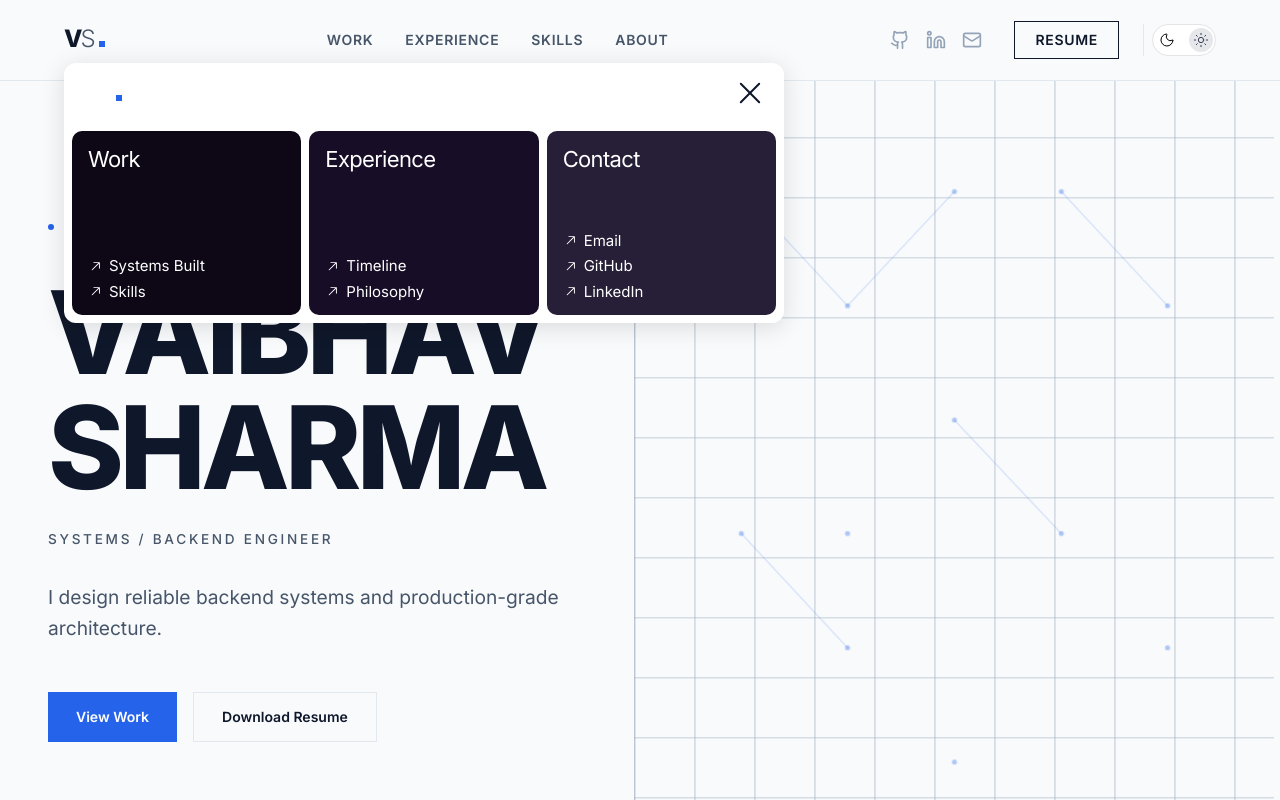
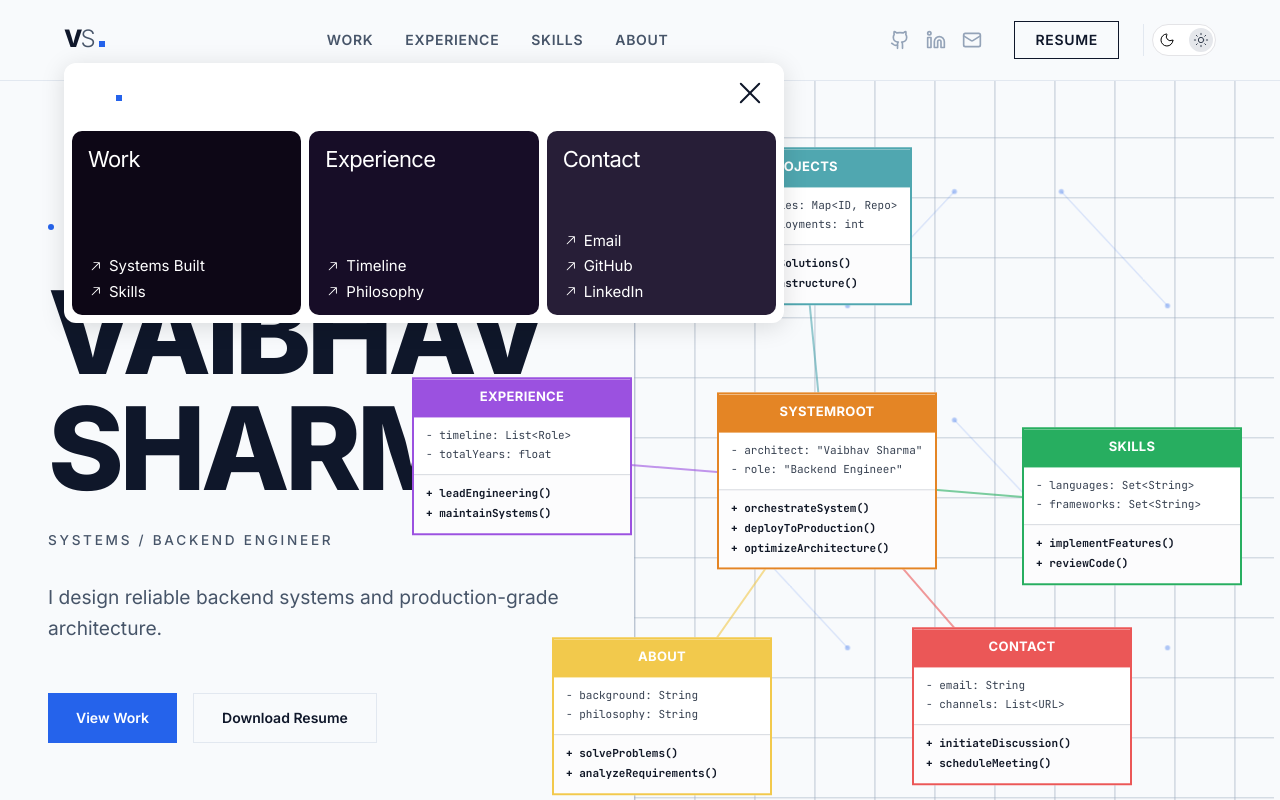
Before and after one commit to sharmavaibhav31/sharmavaibhav31, a React (Vite) app: page / in a window 1280 px wide. Both pictures are taken after a click on the button "V S". Shown: the top 800 px of the page. Built offline with nearby package versions, Linux system fonts and the light colour scheme.

Commit message:
Modified UI

```diff
--- a/src/components/sections/ArchitectureSection.tsx
+++ b/src/components/sections/ArchitectureSection.tsx
@@ -129,53 +129,19 @@ const ARCHITECTURE_NODES: ArchitectureNode[] = [
     }
 ];
 
-export const ArchitectureSection: React.FC = () => {
+export const ArchitectureDiagram: React.FC = () => {
     const [hoveredNode, setHoveredNode] = useState<ArchitectureNode | null>(null);
-
-    // Optimized grid style using linear gradients (no SVG DOM nodes)
-    const gridStyle = React.useMemo(() => ({
-        backgroundImage: `
-            linear-gradient(to right, rgba(45, 108, 223, 0.15) 1px, transparent 1px),
-            linear-gradient(to bottom, rgba(45, 108, 223, 0.15) 1px, transparent 1px),
-            linear-gradient(to right, rgba(45, 108, 223, 0.25) 1px, transparent 1px),
-            linear-gradient(to bottom, rgba(45, 108, 223, 0.25) 1px, transparent 1px)
-        `,
-        backgroundSize: '40px 40px, 40px 40px, 200px 200px, 200px 200px'
-    }), []);
 
     const centerNode = ARCHITECTURE_NODES.find(n => n.id === 'center')!;
     const peripheralNodes = ARCHITECTURE_NODES.filter(n => n.id !== 'center');
 
     return (
-        <section
-            id="architecture"
-            className="relative w-full min-h-[900px] flex items-center justify-center py-24 overflow-hidden border-b border-border bg-[#F8FAFC]"
-            aria-label="Architecture Overview"
-        >
-            {/* Blueprint gradient background CSS */}
-            <motion.div
-                className="absolute inset-0 z-0 pointer-events-none"
-                style={gridStyle}
-                initial={{ opacity: 0 }}
-                whileInView={{ opacity: 1 }}
-                viewport={{ once: true, amount: 0.2 }}
-                transition={{ duration: 0.15 }}
-            />
-
-            {/* Main Interactive Diagram Container */}
-            <div className="relative z-10 flex flex-col w-full max-w-7xl mx-auto items-center justify-center -mt-10">
-
-                {/* Top Left Label - Closer to Diagram */}
-                <div className="w-[850px] max-w-full px-8 lg:px-0 mb-8 z-10">
-                    <div className="font-mono text-[11px] lg:text-xs font-semibold tracking-[0.2em] text-[#2D6CDF]">
-                        ARCHITECTURE OVERVIEW
-                    </div>
-                </div>
+        <div className="relative z-10 flex flex-col w-full items-end justify-center pointer-events-auto">
 
             {/* Diagram */}
             <motion.div
-                    className="relative w-[850px] h-[650px] max-w-full transform scale-75 sm:scale-90 lg:scale-100 origin-center will-change-transform"
-                    animate={{ x: hoveredNode ? -100 : 0 }}
+                className="relative w-[850px] h-[650px] transform scale-50 sm:scale-75 lg:scale-[0.6] xl:scale-[0.75] origin-right will-change-transform"
+                animate={{ x: hoveredNode ? -100 : 20 }}
                 transition={{ duration: 0.25, ease: [0.25, 0.1, 0.25, 1] }}
             >
                 {/* SVG Lines - rendered as a single SVG element */}
@@ -192,7 +158,7 @@ export const ArchitectureSection: React.FC = () => {
                                 x2={node.cx}
                                 y2={node.cy}
                                 stroke={node.color}
-                                    strokeWidth={isHovered ? 2 : 1.5}
+                                strokeWidth={isHovered ? 3 : 2}
                                 style={{
                                     filter: isHovered ? `drop-shadow(0 0 6px ${node.color})` : 'none',
                                 }}
@@ -212,12 +178,7 @@ export const ArchitectureSection: React.FC = () => {
                     const isHovered = hoveredNode?.id === node.id;
                     const isDimmed = hoveredNode && !isHovered;
 
-                        // Strict 600ms bound sequence:
-                        // Background (0ms - 150ms)
-                        // Center node (100ms - 300ms)
-                        // Lines (150ms - 400ms)
-                        // Peripheral Nodes (250ms -> 250+60n)
-                        const nodeDelay = isCenter ? 0.1 : 0.25 + (i - 1) * 0.06;
+                    const nodeDelay = isCenter ? 0.3 : 0.45 + (i - 1) * 0.08;
 
                     return (
                         <motion.div
@@ -235,7 +196,7 @@ export const ArchitectureSection: React.FC = () => {
                             }}
                             animate={{
                                 opacity: isDimmed ? 0.3 : 1,
-                                    scale: isHovered && !isCenter ? 1.03 : 1
+                                scale: isHovered && !isCenter ? 1.05 : 1
                             }}
                             initial={{ opacity: 0, scale: isCenter ? 0.95 : 0.9 }}
                             whileInView={{ opacity: 1, scale: 1 }}
@@ -288,7 +249,7 @@ export const ArchitectureSection: React.FC = () => {
                         animate={{ opacity: 1, x: 0 }}
                         exit={{ opacity: 0, x: 20, transition: { duration: 0.15 } }}
                         transition={{ duration: 0.2, ease: 'easeOut' }}
-                            className="absolute right-[-20px] lg:right-4 w-[280px] md:w-[320px] p-6 border-[2px] bg-white/95 backdrop-blur-md z-20 pointer-events-none shadow-card-hover will-change-transform"
+                        className="absolute right-0 w-[240px] md:w-[280px] p-6 border-[2px] bg-white/95 backdrop-blur-md z-20 pointer-events-none shadow-card-hover will-change-transform"
                         style={{
                             borderColor: hoveredNode.color,
                         }}
@@ -311,6 +272,5 @@ export const ArchitectureSection: React.FC = () => {
             </AnimatePresence>
 
         </div>
-        </section>
     );
 };
--- a/src/components/sections/HeroSection.tsx
+++ b/src/components/sections/HeroSection.tsx
@@ -1,6 +1,7 @@
-import React from 'react';
 import { useIntersectionObserver } from '../../hooks/useScrollReveal';
 import { useParallax } from '../../hooks/useParallax';
+import { useTheme } from '../../context/ThemeContext';
+import { ArchitectureDiagram } from './ArchitectureSection';
 
 const DOT_POSITIONS = [
     { cx: 16.7, cy: 14.3 }, { cx: 33.3, cy: 28.6 }, { cx: 50.0, cy: 42.9 },
@@ -11,6 +12,7 @@ const DOT_POSITIONS = [
 
 export const HeroSection: React.FC = () => {
     useIntersectionObserver();
+    const { isDark } = useTheme();
 
     // SVG grid drifts slower than the page — classic parallax depth
     const gridOffset = useParallax(0.25);
@@ -56,13 +58,14 @@ export const HeroSection: React.FC = () => {
 
             {/* Content — gentle upward drift on scroll */}
             <div
-                className="relative z-10 w-full max-w-screen-2xl mx-auto px-8 lg:px-12 py-32 lg:py-0"
+                className="relative z-20 w-full max-w-screen-2xl mx-auto px-8 lg:px-12 py-32 lg:py-0 flex flex-col lg:flex-row items-center justify-between pointer-events-none"
                 style={{
                     transform: `translateY(${-textOffset}px)`,
                     willChange: 'transform',
                 }}
             >
-                <div className="max-w-3xl">
+                {/* Left Side: Hero Text */}
+                <div className="max-w-3xl lg:w-1/2 relative pointer-events-auto">
                     {/* Status label */}
                     <div className="reveal flex items-center gap-2.5 mb-10">
                         <span className="inline-block w-1.5 h-1.5 rounded-full bg-accent dark:bg-[#61dca3]" />
@@ -115,6 +118,13 @@ export const HeroSection: React.FC = () => {
                         </a>
                     </div>
                 </div>
+
+                {/* Right Side: Architecture Diagram (Only visible in Light Mode) */}
+                {!isDark && (
+                    <div className="hidden lg:flex w-full lg:w-1/2 relative min-h-[600px] pointer-events-none items-center justify-end">
+                        <ArchitectureDiagram />
+                    </div>
+                )}
             </div>
         </section>
     );
--- a/src/pages/Home.tsx
+++ b/src/pages/Home.tsx
@@ -11,7 +11,7 @@ import { CertificationsSection } from '../components/sections/CertificationsSect
 import { useIntersectionObserver } from '../hooks/useScrollReveal';
 import { ShootingStars } from '../components/ui/ShootingStars';
 import { useTheme } from '../context/ThemeContext';
-//import { ArchitectureSection } from '../components/sections/ArchitectureSection';
+// ArchitectureSection is now integrated directly into the HeroSection
 
 const PortfolioContent: React.FC = () => {
     useIntersectionObserver();
@@ -26,7 +26,6 @@ const PortfolioContent: React.FC = () => {
             <Header />
             <main id="main-content">
                 <HeroSection />
-                {/* {!isDark && <ArchitectureSection />} */}
                 <ProjectsSection />
                 <ExperienceSection />
                 <CapabilitiesSection />
```
Lines whose indentation alone changed are shown as unchanged.
